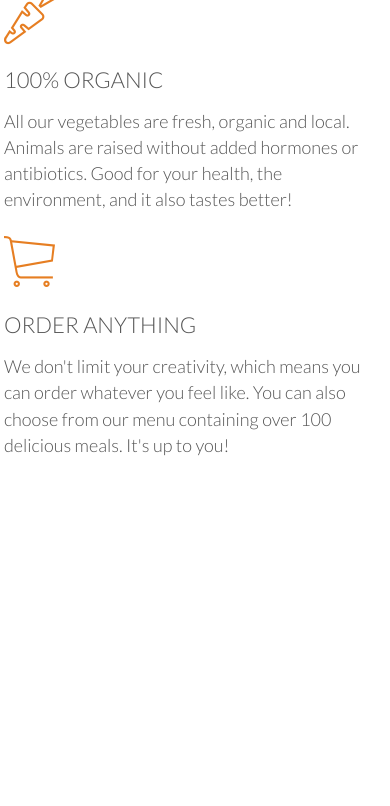
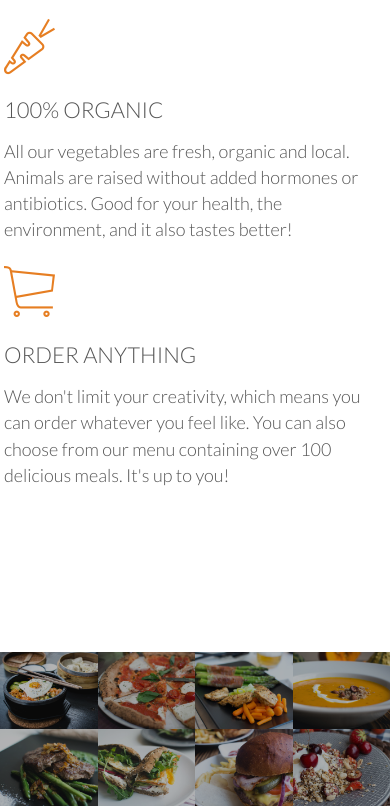
Before and after one commit to nathan-bulus/Omnifood, a plain HTML site: page index.html in a window 390 px wide. Shown: the part 1761-2567 px from the top of the page. Before the commit the page ends 2303 px from the top, so only its background shows below. Drawn offline with Linux system fonts and the light colour scheme; files whose address does not match are found by name.

Commit message:
Created the meals section
Created a  meals section to display images of the meals available. Animated the images

```diff
--- a/index.html
+++ b/index.html
@@ -31,6 +31,7 @@
 
         </header>
 
+        <!-- FEATURES SECTION -->
         <section class="section-features">
             <div class="row">
                 <h2>Get food fast &mdash; not fast food</h2>
@@ -71,7 +72,53 @@
             </div>
         </section>
 
-
+        <!-- FAVORITE MEALS SECTION -->
+        <section class="section-meals">
+            <ul class="meals-showcase">
+                <li>
+                    <figure class="meal-photo">
+                        <img src="resources/img/1.jpg" alt="Korean bibimbap with egg and vegetables">
+                    </figure>
+                </li>
+                <li>
+                    <figure class="meal-photo">
+                        <img src="resources/img/2.jpg" alt="Simple Italina pizza with cherry tomatoes">
+                    </figure>
+                </li>
+                <li>
+                    <figure class="meal-photo">
+                        <img src="resources/img/3.jpg" alt="Chicken breast steak with vegetables">
+                    </figure>
+                </li>
+                <li>
+                    <figure class="meal-photo">
+                        <img src="resources/img/4.jpg" alt="Autumn pumpkin soup">
+                    </figure>
+                </li>
+            </ul>
+            <ul class="meals-showcase">
+                <li>
+                    <figure class="meal-photo">
+                        <img src="resources/img/5.jpg" alt="Paleo beef steak eith vegetables">
+                    </figure>
+                </li>
+                <li>
+                    <figure class="meal-photo">
+                        <img src="resources/img/6.jpg" alt="Healthy baguette with egg and vegetables">
+                    </figure>
+                </li>
+                <li>
+                    <figure class="meal-photo">
+                        <img src="resources/img/7.jpg" alt="Burger with cheddar and bacon">
+                    </figure>
+                </li>
+                <li>
+                    <figure class="meal-photo">
+                        <img src="resources/img/8.jpg" alt="Granola with cherries and strawberries">
+                    </figure>
+                </li>
+            </ul>
+        </section>
 
 
     </body>
--- a/resources/css/style.css
+++ b/resources/css/style.css
@@ -189,3 +189,50 @@ header {
 .main-nav li a:active {
     border-bottom: 2px solid #e67e22;
 }
+
+
+/*===========================*/
+/*FEATURES*/
+/*===========================*/
+.section-features .long-copy {
+    margin-bottom: 30px
+}
+
+
+/*===========================*/
+/*MEALS SHOWCASE SECTION*/
+/*===========================*/
+.section-melas {
+    padding: 0;
+}
+
+.meals-showcase {
+    list-style: none;
+    width: 100%;
+}
+
+.meals-showcase li {
+    display: block;
+    float: left;
+    width: 25%;
+}
+
+.meal-photo {
+    width: 100%;
+    margin: 0;
+    overflow: hidden;
+    background-color: #000;
+}
+
+.meal-photo img {
+    opacity: 0.7;
+    width: 100%;
+    height: auto;
+    transform: scale(1.15);
+    transition: transform 0.5s, opacity 0.5s;
+}
+
+.meal-photo img:hover {
+    opacity: 1;
+    transform: scale(1.03);
+}
```
